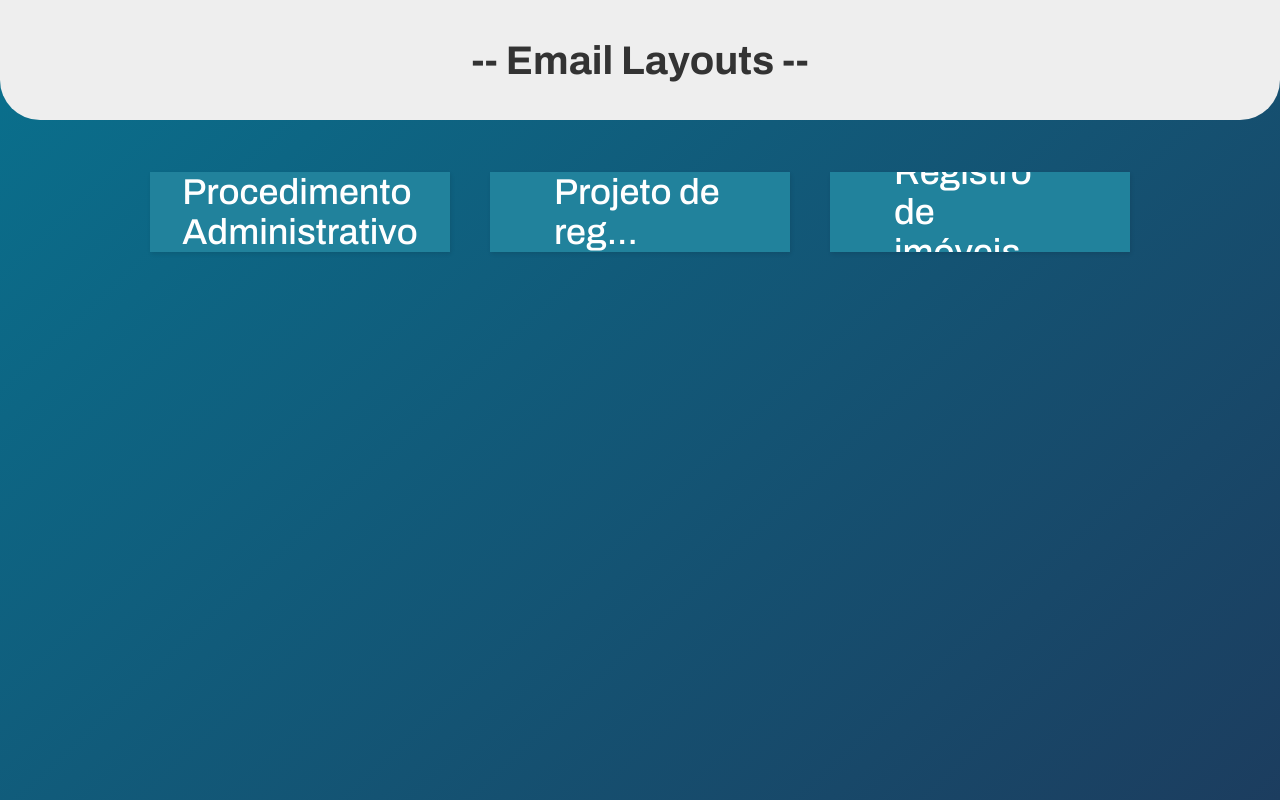
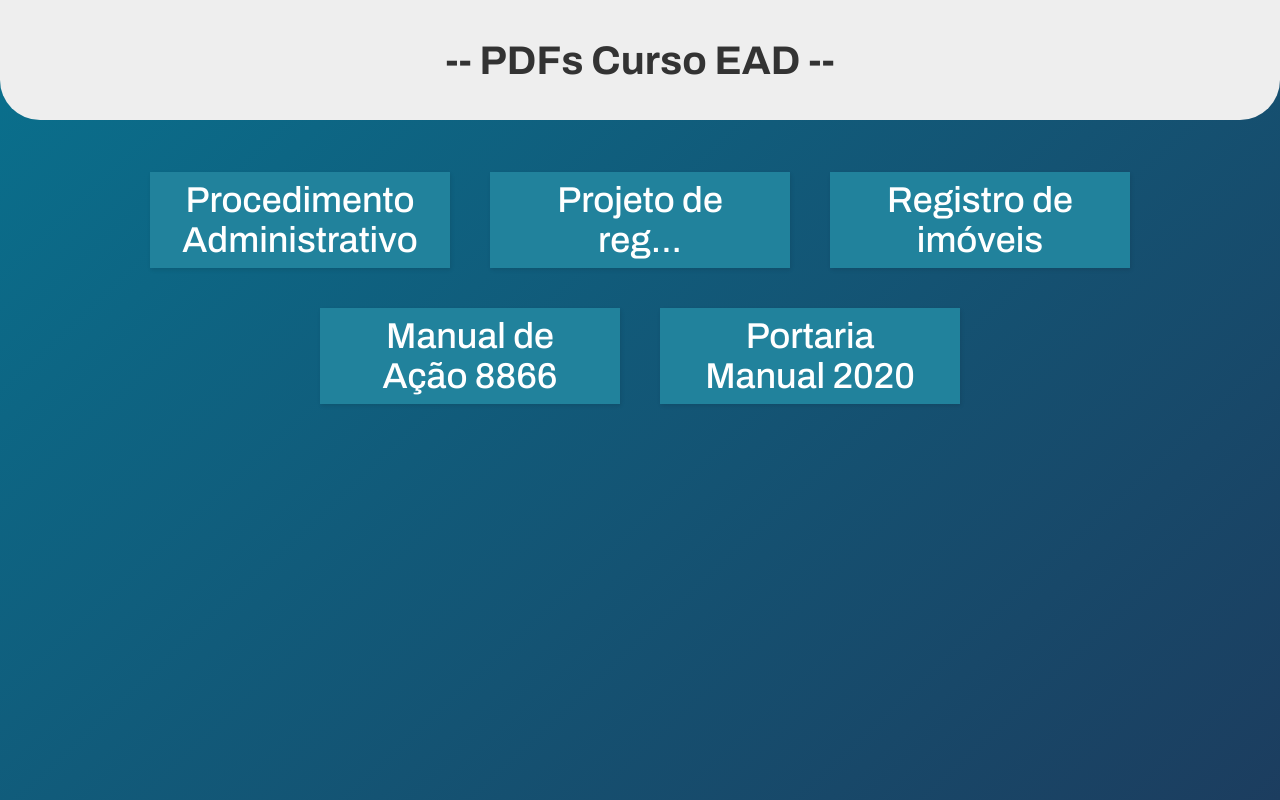
Before and after one commit to bizagi-mapa/pdfs, a plain HTML site: page index.html in a window 1280 px wide. Drawn offline with Linux system fonts and the light colour scheme.

Commit message:
added new pdfs and getting updates in layout

```diff
--- a/index.html
+++ b/index.html
@@ -20,7 +20,7 @@
   <div class="container">
     <header>
       <div>
-        -- Email Layouts --
+        -- PDFs Curso EAD --
       </div>
     </header>
     <div>
@@ -29,6 +29,9 @@
         Administrativo</a>
       <a href="#" class="material_button" data-href="./src/projeto-de-regularizacao-fund.pdf">Projeto de reg...</a>
       <a href="#" class="material_button" data-href="./src/registro-de-imoveis.pdf">Registro de imóveis</a>
+      <a href="#" class="material_button" data-href="./src/manual-ação-8866-regularizacao-fundiaria - 2020.pdf">Manual
+        de Ação 8866</a>
+      <a href="#" class="material_button" data-href="./src/portaria-manual-2020.pdf">Portaria Manual 2020</a>
     </div>
   </div>
 
--- a/public/styles/global.css
+++ b/public/styles/global.css
@@ -117,7 +117,7 @@ a.material_button {
     background-color: #21829c;
     color: #fff;
     font-weight: 500;
-    padding: 32px 64px;
+    padding: 48px 24px;
     cursor: pointer;
 
     box-shadow: 1px 2px 4px rgba(0, 0, 0, 0.1);
@@ -128,6 +128,8 @@ a.material_button {
     display: flex;
     align-items: center;
     justify-content: center;
+
+    text-align: center;
 
     overflow: hidden;
 
```
Also changed, not shown: 2 other files.
